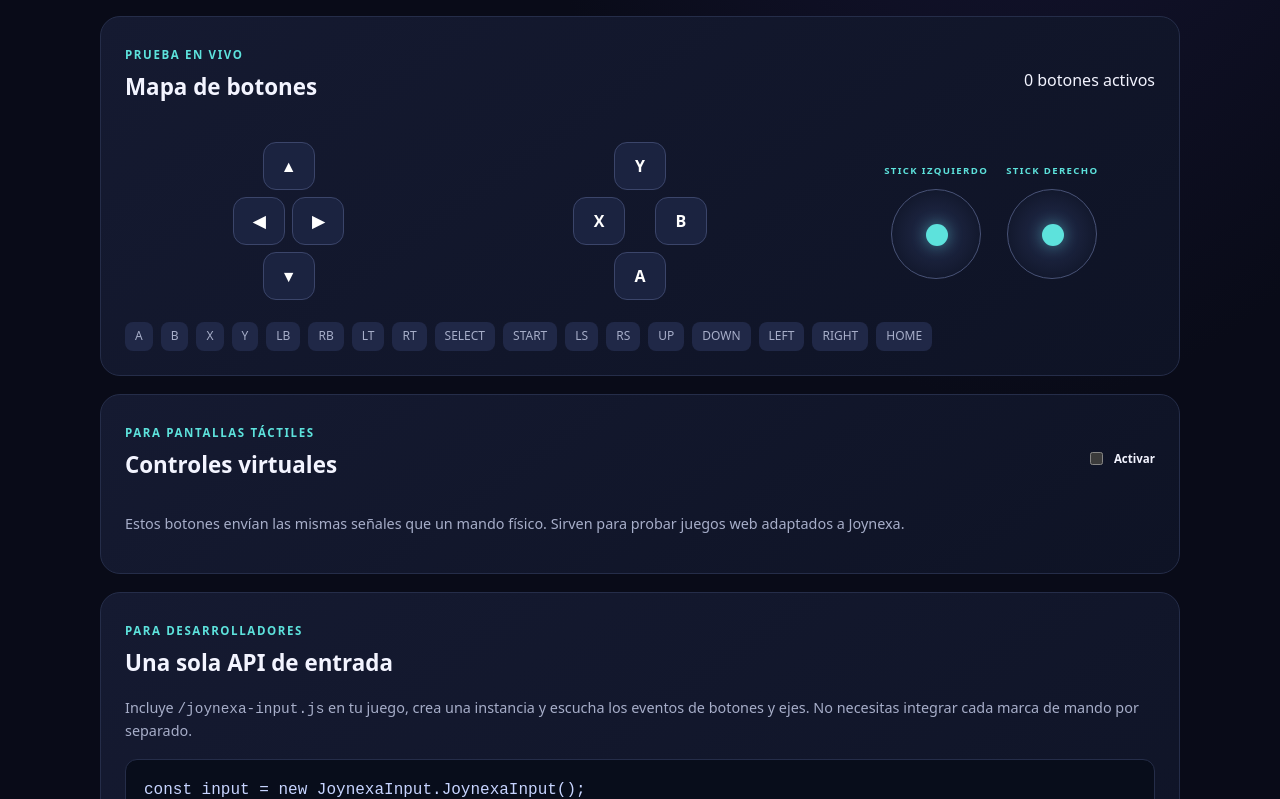
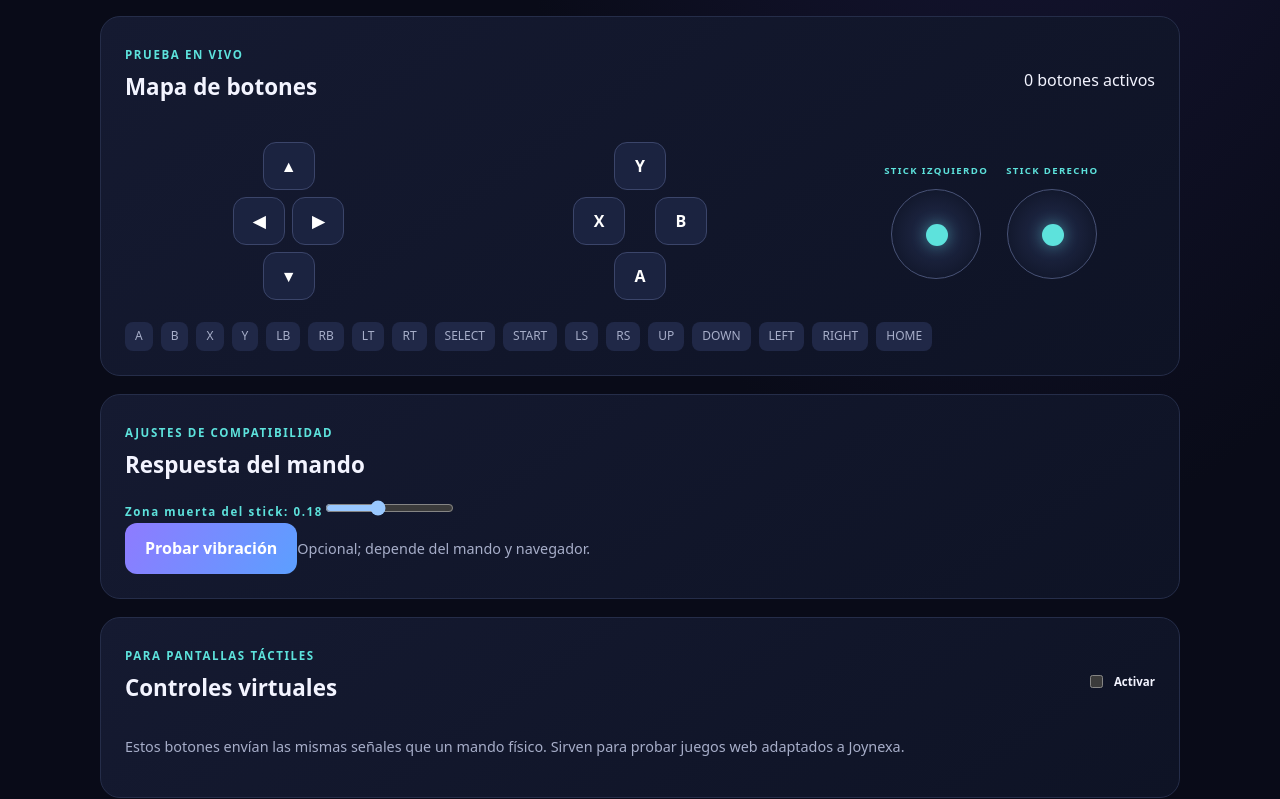
Before and after one commit to Reaccionador2Jeje/Joynexa, a plain HTML site: page public/controllers.html in a window 1280 px wide. Shown: the part 783-1582 px from the top of the page. Drawn offline with Linux system fonts and the light colour scheme.

Commit message:
Add deadzone and vibration controls

```diff
--- a/public/controllers.html
+++ b/public/controllers.html
@@ -24,6 +24,7 @@
 </div>
 <div id="button-state" class="button-state"></div>
 </section>
+<section class="panel"><div class="panel-head"><div><label>AJUSTES DE COMPATIBILIDAD</label><h2>Respuesta del mando</h2></div></div><label class="setting-label" for="deadzone">Zona muerta del stick: <b id="deadzone-value">0.18</b></label><input id="deadzone" type="range" min="0" max="0.45" step="0.01" value="0.18"><div class="rumble-row"><button id="rumble-test" class="primary" type="button">Probar vibración</button><span id="rumble-status" class="hint" role="status">Opcional; depende del mando y navegador.</span></div></section>
 <section class="panel mobile-panel">
 <div class="panel-head"><div><label>PARA PANTALLAS TÁCTILES</label><h2>Controles virtuales</h2></div><label class="switch"><input id="touch-toggle" type="checkbox"><span>Activar</span></label></div>
 <p class="muted">Estos botones envían las mismas señales que un mando físico. Sirven para probar juegos web adaptados a Joynexa.</p>
```
